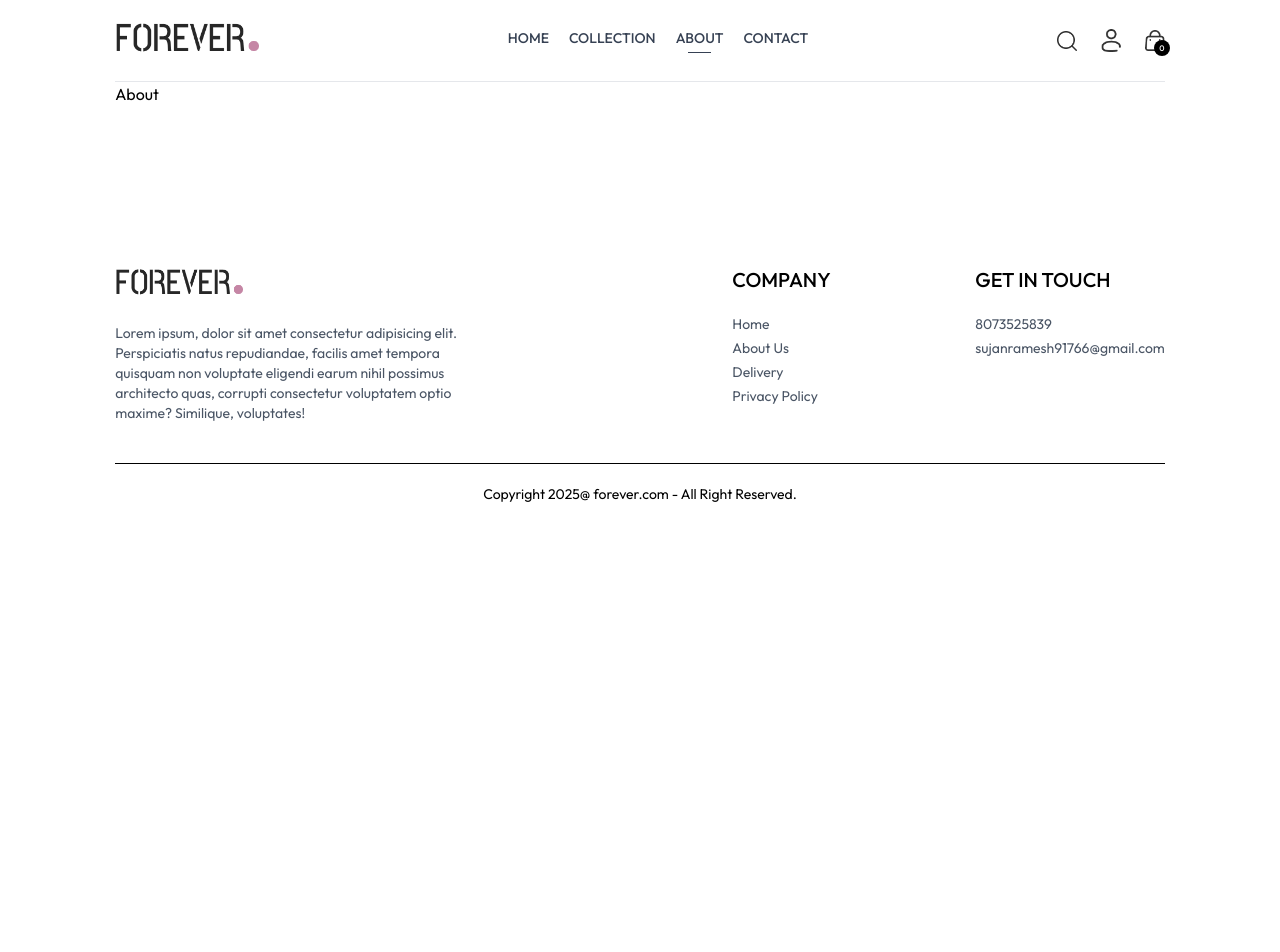
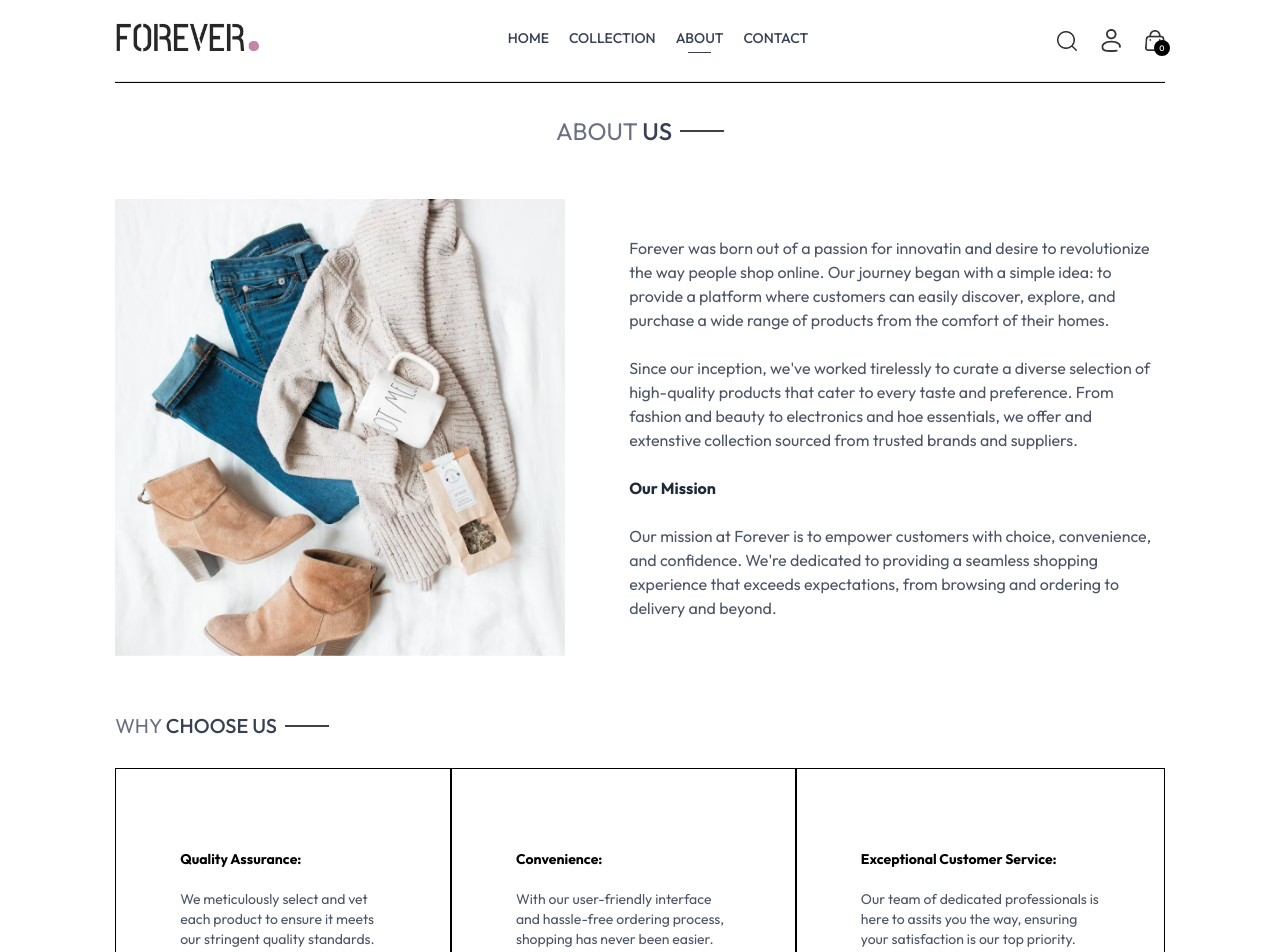
Before and after one commit to Sujan326/MERN_E_Commerce, a React (Vite) app in the folder frontend/: page /about in a window 1280 px wide. Shown: the top 952 px of the page. Before the commit the page ends 800 px from the top, so only its background shows below. Built offline with nearby package versions, Linux system fonts and the light colour scheme.

Commit message:
Completed the About page for frontend

```diff
--- a/frontend/src/pages/About.jsx
+++ b/frontend/src/pages/About.jsx
@@ -1,11 +1,76 @@
-import React from 'react'
+import { assets } from "../assets/frontend_assets/assets";
+import NewsLetterBox from "../components/NewsLetterBox";
+import Title from "../components/Title";
 
 function About() {
   return (
     <div>
-      About
+      <div className="text-2xl text-center pt-8 border-t">
+        <Title text1={"ABOUT"} text2={"US"} />
+      </div>
+
+      <div className="my-10 flex flex-col md:flex-row gap-16">
+        <img
+          src={assets.about_img}
+          className="w-full md:max-w-[450px]"
+          alt=""
+        />
+        <div className="flex flex-col justify-center gap-6 md:w-2/4 text-gray-600">
+          <p>
+            Forever was born out of a passion for innovatin and desire to
+            revolutionize the way people shop online. Our journey began with a
+            simple idea: to provide a platform where customers can easily
+            discover, explore, and purchase a wide range of products from the
+            comfort of their homes.
+          </p>
+          <p>
+            Since our inception, we've worked tirelessly to curate a diverse
+            selection of high-quality products that cater to every taste and
+            preference. From fashion and beauty to electronics and hoe
+            essentials, we offer and extenstive collection sourced from trusted
+            brands and suppliers.
+          </p>
+          <b className="text-gray-800">Our Mission</b>
+          <p>
+            Our mission at Forever is to empower customers with choice,
+            convenience, and confidence. We're dedicated to providing a seamless
+            shopping experience that exceeds expectations, from browsing and
+            ordering to delivery and beyond.
+          </p>
+        </div>
+      </div>
+
+      <div className="text-xl py-4">
+        <Title text1={"WHY"} text2={"CHOOSE US"} />
+      </div>
+
+      <div className="flex flex-col md:flex-row text-sm mb-20">
+        <div className="border px-10 md:px-16 py-8 sm:py-20 flex flex-col gap-5">
+          <b>Quality Assurance:</b>
+          <p className="text-gray-600">
+            We meticulously select and vet each product to ensure it meets our
+            stringent quality standards.
+          </p>
+        </div>
+        <div className="border px-10 md:px-16 py-8 sm:py-20 flex flex-col gap-5">
+          <b>Convenience:</b>
+          <p className="text-gray-600">
+            With our user-friendly interface and hassle-free ordering process,
+            shopping has never been easier.
+          </p>
+        </div>
+        <div className="border px-10 md:px-16 py-8 sm:py-20 flex flex-col gap-5">
+          <b>Exceptional Customer Service:</b>
+          <p className="text-gray-600">
+            Our team of dedicated professionals is here to assits you the way,
+            ensuring your satisfaction is our top priority.
+          </p>
+        </div>
+      </div>
+
+      <NewsLetterBox />
     </div>
-  )
+  );
 }
 
-export default About
+export default About;
```
